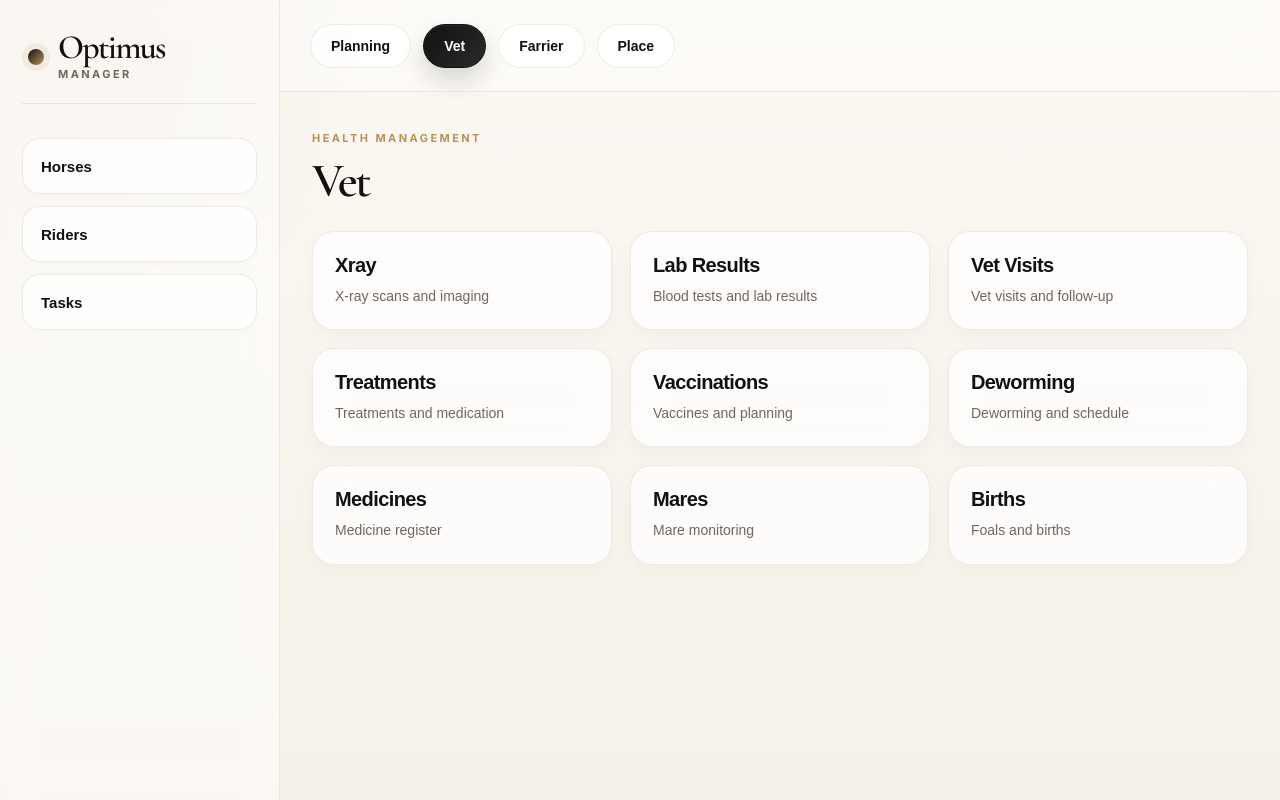
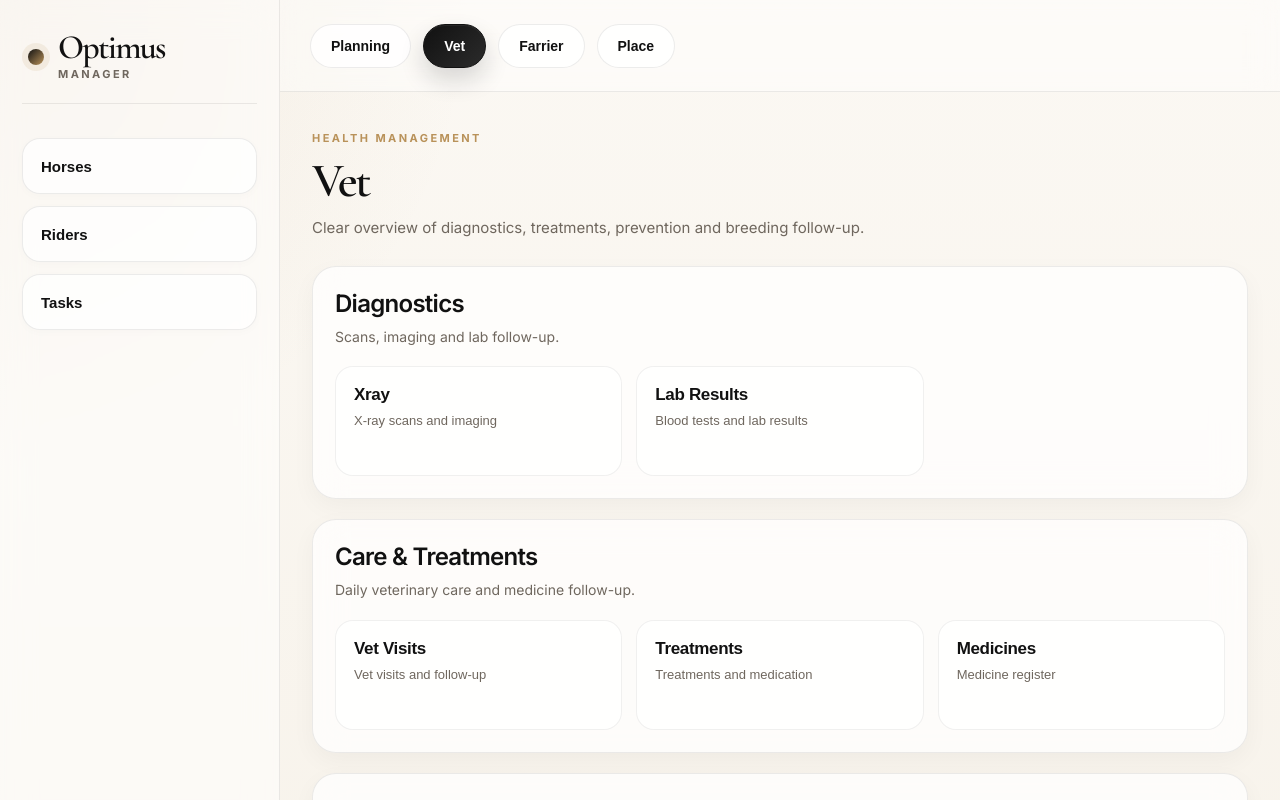
Before and after one commit to martinscheidtweiler-cmd/OptimusManager, a Next.js app: page / in a window 1280 px wide. Both pictures are taken after a click on the button "Vet". Shown: the top 800 px of the page. Built offline with nearby package versions, Linux system fonts and the light colour scheme; no server answers; the database is empty.

Commit message:
Improve Vet tab navigation reset and UI structure

```diff
--- a/app/components/VetTab/VetTab.css
+++ b/app/components/VetTab/VetTab.css
@@ -1,66 +1,111 @@
-.vet-menu-grid {
-  margin-top: 26px;
-  display: grid;
-  grid-template-columns: repeat(3, 1fr);
-  gap: 18px;
+.vet-intro {
+  margin: 10px 0 0;
+  max-width: 760px;
+  color: var(--om-muted);
+  font-size: 15px;
+  line-height: 1.7;
 }
 
-.vet-menu-card {
+.vet-group-list {
+  margin-top: 26px;
   display: flex;
   flex-direction: column;
-  gap: 8px;
-  padding: 22px;
-  border-radius: 22px;
-  border: 1px solid var(--om-border);
-  background: rgba(255, 255, 255, 0.74);
-  backdrop-filter: blur(16px);
-  text-align: left;
-  cursor: pointer;
-  box-shadow: 0 6px 18px rgba(0, 0, 0, 0.03);
-  transition:
-    background 0.38s ease,
-    border-color 0.38s ease,
-    box-shadow 0.38s ease,
-    transform 0.38s ease;
+  gap: 20px;
 }
 
-.vet-menu-card:hover {
-  transform: translateY(-1px);
-  background: linear-gradient(135deg, rgba(28, 28, 28, 0.96) 0%, rgba(48, 48, 48, 0.96) 100%);
-  border-color: rgba(18, 18, 18, 0.9);
-  box-shadow:
-    0 14px 28px rgba(18, 18, 18, 0.12),
-    inset 0 1px 0 rgba(255, 255, 255, 0.04);
+.vet-group-card {
+  border: 1px solid var(--om-border);
+  border-radius: 24px;
+  background: rgba(255, 255, 255, 0.72);
+  backdrop-filter: blur(16px);
+  box-shadow: 0 8px 24px rgba(0, 0, 0, 0.04);
+  padding: 22px;
 }
 
-.vet-menu-card-title {
-  font-size: 20px;
+.vet-group-head {
+  margin-bottom: 18px;
+}
+
+.vet-group-title {
+  margin: 0;
+  font-size: 24px;
   font-weight: 600;
   letter-spacing: -0.03em;
   color: var(--om-text);
-  transition: color 0.3s ease;
 }
 
-.vet-menu-card-text {
+.vet-group-text {
+  margin: 8px 0 0;
   font-size: 14px;
+  line-height: 1.6;
   color: var(--om-muted);
-  line-height: 1.6;
-  transition: color 0.3s ease;
 }
 
-.vet-menu-card:hover .vet-menu-card-title,
-.vet-menu-card:hover .vet-menu-card-text {
-  color: #ffffff;
+.vet-submenu-grid {
+  display: grid;
+  grid-template-columns: repeat(3, 1fr);
+  gap: 14px;
+}
+
+.vet-submenu-card {
+  display: flex;
+  flex-direction: column;
+  gap: 6px;
+  min-height: 110px;
+  padding: 18px;
+  border-radius: 18px;
+  border: 1px solid rgba(0, 0, 0, 0.06);
+  background: rgba(255, 255, 255, 0.76);
+  text-align: left;
+  cursor: pointer;
+  transition:
+    transform 0.28s ease,
+    box-shadow 0.28s ease,
+    border-color 0.28s ease,
+    background 0.28s ease;
+}
+
+.vet-submenu-card:hover {
+  transform: translateY(-2px);
+  border-color: rgba(193, 126, 25, 0.28);
+  background: rgba(255, 255, 255, 0.94);
+  box-shadow: 0 10px 24px rgba(0, 0, 0, 0.06);
+}
+
+.vet-submenu-card-title {
+  font-size: 17px;
+  font-weight: 600;
+  letter-spacing: -0.02em;
+  color: var(--om-text);
+}
+
+.vet-submenu-card-text {
+  font-size: 13px;
+  line-height: 1.55;
+  color: var(--om-muted);
 }
 
 @media (max-width: 1000px) {
-  .vet-menu-grid {
+  .vet-submenu-grid {
     grid-template-columns: repeat(2, 1fr);
   }
 }
 
 @media (max-width: 650px) {
-  .vet-menu-grid {
+  .vet-group-card {
+    padding: 18px;
+    border-radius: 20px;
+  }
+
+  .vet-group-title {
+    font-size: 21px;
+  }
+
+  .vet-submenu-grid {
     grid-template-columns: 1fr;
   }
+
+  .vet-submenu-card {
+    min-height: unset;
+  }
 }
--- a/app/components/VetTab/VetTab.tsx
+++ b/app/components/VetTab/VetTab.tsx
@@ -17,20 +17,50 @@ type VetMenu =
   | 'Births'
   | 'Medicines'
 
-const menuItems: {
-  key: VetMenu
+type VetGroup = {
   title: string
   text: string
-}[] = [
-  { key: 'Xray', title: 'Xray', text: 'X-ray scans and imaging' },
-  { key: 'Lab Results', title: 'Lab Results', text: 'Blood tests and lab results' },
-  { key: 'Vet Visits', title: 'Vet Visits', text: 'Vet visits and follow-up' },
-  { key: 'Treatments', title: 'Treatments', text: 'Treatments and medication' },
-  { key: 'Vaccinations', title: 'Vaccinations', text: 'Vaccines and planning' },
-  { key: 'Deworming', title: 'Deworming', text: 'Deworming and schedule' },
-  { key: 'Medicines', title: 'Medicines', text: 'Medicine register' },
-  { key: 'Mares', title: 'Mares', text: 'Mare monitoring' },
-  { key: 'Births', title: 'Births', text: 'Foals and births' },
+  items: {
+    key: VetMenu
+    label: string
+    text: string
+  }[]
+}
+
+const menuGroups: VetGroup[] = [
+  {
+    title: 'Diagnostics',
+    text: 'Scans, imaging and lab follow-up.',
+    items: [
+      { key: 'Xray', label: 'Xray', text: 'X-ray scans and imaging' },
+      { key: 'Lab Results', label: 'Lab Results', text: 'Blood tests and lab results' },
+    ],
+  },
+  {
+    title: 'Care & Treatments',
+    text: 'Daily veterinary care and medicine follow-up.',
+    items: [
+      { key: 'Vet Visits', label: 'Vet Visits', text: 'Vet visits and follow-up' },
+      { key: 'Treatments', label: 'Treatments', text: 'Treatments and medication' },
+      { key: 'Medicines', label: 'Medicines', text: 'Medicine register' },
+    ],
+  },
+  {
+    title: 'Prevention',
+    text: 'Preventive health planning and stock follow-up.',
+    items: [
+      { key: 'Vaccinations', label: 'Vaccinations', text: 'Vaccines and planning' },
+      { key: 'Deworming', label: 'Deworming', text: 'Deworming and schedule' },
+    ],
+  },
+  {
+    title: 'Breeding',
+    text: 'Mare monitoring, foals and births.',
+    items: [
+      { key: 'Mares', label: 'Mares', text: 'Mare monitoring' },
+      { key: 'Births', label: 'Births', text: 'Foals and births' },
+    ],
+  },
 ]
 
 export default function VetTab() {
@@ -52,18 +82,32 @@ export default function VetTab() {
     <div className="om-plain-content">
       <span className="om-kicker">Health Management</span>
       <h2 className="om-title">Vet</h2>
+      <p className="vet-intro">
+        Clear overview of diagnostics, treatments, prevention and breeding follow-up.
+      </p>
 
-      <div className="vet-menu-grid">
-        {menuItems.map((item) => (
+      <div className="vet-group-list">
+        {menuGroups.map((group) => (
+          <section key={group.title} className="vet-group-card">
+            <div className="vet-group-head">
+              <h3 className="vet-group-title">{group.title}</h3>
+              <p className="vet-group-text">{group.text}</p>
+            </div>
+
+            <div className="vet-submenu-grid">
+              {group.items.map((item) => (
                 <button
                   key={item.key}
-            className="vet-menu-card"
+                  className="vet-submenu-card"
                   onClick={() => setActiveMenu(item.key)}
                   type="button"
                 >
-            <span className="vet-menu-card-title">{item.title}</span>
-            <span className="vet-menu-card-text">{item.text}</span>
+                  <span className="vet-submenu-card-title">{item.label}</span>
+                  <span className="vet-submenu-card-text">{item.text}</span>
                 </button>
+              ))}
+            </div>
+          </section>
         ))}
       </div>
     </div>
--- a/app/page.tsx
+++ b/app/page.tsx
@@ -26,6 +26,24 @@ export default function Home() {
   const topMenu: Tab[] = ['Planning', 'Vet', 'Farrier', 'Place']
 
   const [activeTab, setActiveTab] = useState<Tab>('Horses')
+  const [vetResetKey, setVetResetKey] = useState(0)
+  const [farrierResetKey, setFarrierResetKey] = useState(0)
+
+  const handleTabClick = (tab: Tab) => {
+    if (tab === 'Vet') {
+      setActiveTab('Vet')
+      setVetResetKey((prev) => prev + 1)
+      return
+    }
+
+    if (tab === 'Farrier') {
+      setActiveTab('Farrier')
+      setFarrierResetKey((prev) => prev + 1)
+      return
+    }
+
+    setActiveTab(tab)
+  }
 
   const renderContent = () => {
     switch (activeTab) {
@@ -36,10 +54,10 @@ export default function Home() {
         return <PlanningTab />
 
       case 'Farrier':
-        return <FarrierTab />
+        return <FarrierTab key={farrierResetKey} />
 
       case 'Vet':
-        return <VetTab />
+        return <VetTab key={vetResetKey} />
 
       case 'Place':
         return (
@@ -95,7 +113,7 @@ export default function Home() {
             <button
               key={item}
               className={`om-side-link ${activeTab === item ? 'active' : ''}`}
-              onClick={() => setActiveTab(item)}
+              onClick={() => handleTabClick(item)}
               type="button"
             >
               {item}
@@ -111,7 +129,7 @@ export default function Home() {
               <button
                 key={item}
                 className={`om-top-link ${activeTab === item ? 'active' : ''}`}
-                onClick={() => setActiveTab(item)}
+                onClick={() => handleTabClick(item)}
                 type="button"
               >
                 {item}
```
Lines whose indentation alone changed are shown as unchanged.
